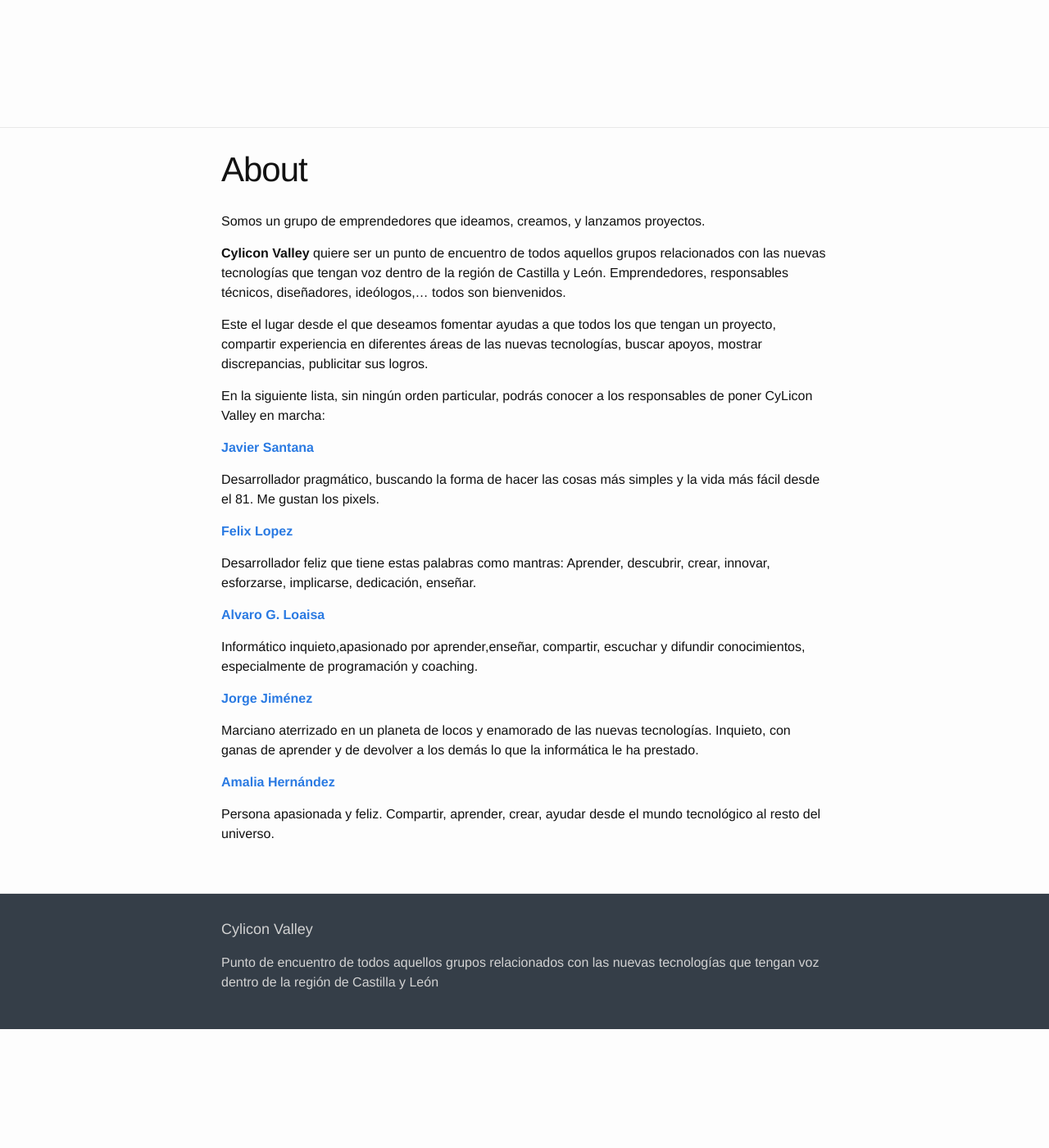
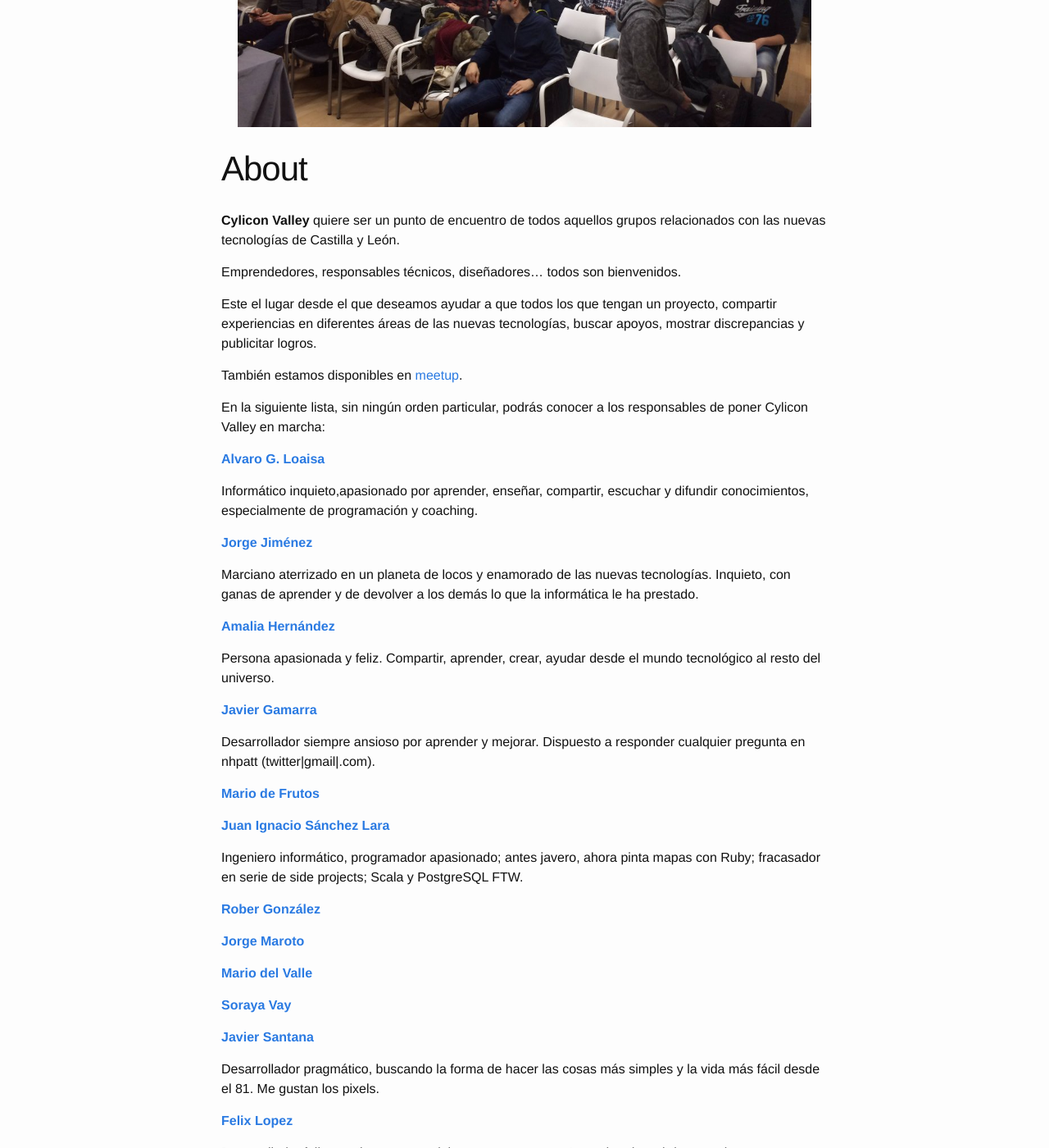
Before and after one commit to cyliconvalley/cyliconvalley.github.io, a Jekyll site: the page built from about.md, in a window 1280 px wide and 1400 px high, scrolled down 227 px. Shown: the whole window at 82% size. Built offline with Jekyll 4.4.1, drawn with Linux system fonts in a browser that asks for light colours; before the commit the page ends 1482 px from its top, so only the background shows below that.

Commit message:
rewrite about, page and small paragraph

```diff
--- a/about.md
+++ b/about.md
@@ -2,15 +2,48 @@
 layout: page
 title: About
 permalink: /about/
+cover: /assets/cylicon_valley.png
 navigation_title: About
 ---
-Somos un grupo de emprendedores que ideamos, creamos, y lanzamos proyectos.
+**Cylicon Valley** quiere ser un punto de encuentro de todos aquellos grupos relacionados con las nuevas tecnologías de Castilla y León.
 
-**Cylicon Valley** quiere ser un punto de encuentro de todos aquellos grupos relacionados con las nuevas tecnologías que tengan voz dentro de la región de Castilla y León. Emprendedores, responsables técnicos, diseñadores, ideólogos,&#8230; todos son bienvenidos.
+Emprendedores, responsables técnicos, diseñadores&#8230; todos son bienvenidos.
 
-Este el lugar desde el que deseamos fomentar ayudas a que todos los que tengan un proyecto, compartir experiencia en diferentes áreas de las nuevas tecnologías, buscar apoyos, mostrar discrepancias, publicitar sus logros.
+Este el lugar desde el que deseamos ayudar a que todos los que tengan un proyecto, compartir experiencias en diferentes áreas de las nuevas tecnologías, buscar apoyos, mostrar discrepancias y publicitar logros.
 
-En la siguiente lista, sin ningún orden particular, podrás conocer a los responsables de poner CyLicon Valley en marcha:
+También estamos disponibles en [meetup](https://www.meetup.com/es-ES/Cylicon-Valley/).
+
+En la siguiente lista, sin ningún orden particular, podrás conocer a los responsables de poner Cylicon Valley en marcha:
+
+<a href="http://twitter.com/@aloaisa" target="_blank"><strong>Alvaro G. Loaisa</strong></a>
+
+Informático inquieto,apasionado por aprender, enseñar, compartir, escuchar y difundir conocimientos, especialmente de programación y coaching.
+
+<a href="http://twitter.com/@semurat" target="_blank"><strong>Jorge Jiménez</strong></a>
+
+Marciano aterrizado en un planeta de locos y enamorado de las nuevas tecnologías. Inquieto, con ganas de aprender y de devolver a los demás lo que la informática le ha prestado.
+
+<a href="http://twitter.com/@amaliahern" target="_blank"><strong>Amalia Hernández</strong> </a>
+
+Persona apasionada y feliz. Compartir, aprender, crear, ayudar desde el mundo tecnológico al resto del universo.
+
+<a href="http://twitter.com/@nhpatt" target="_blank"><strong>Javier Gamarra</strong></a>
+
+Desarrollador siempre ansioso por aprender y mejorar. Dispuesto a responder cualquier pregunta en nhpatt (twitter\|gmail\|.com).
+
+<a href="http://twitter.com/@ethervoid" target="_blank"><strong>Mario de Frutos</strong></a>
+
+<a href="http://twitter.com/@juanignaciosl" target="_blank"><strong>Juan Ignacio Sánchez Lara</strong></a>
+
+Ingeniero informático, programador apasionado; antes javero, ahora pinta mapas con Ruby; fracasador en serie de side projects; Scala y PostgreSQL FTW.
+
+<a href="http://twitter.com/@robergd" target="_blank"><strong>Rober González</strong></a>
+
+<a href="http://twitter.com/@patoroco" target="_blank"><strong>Jorge Maroto</strong></a>
+
+<a href="http://twitter.com/@maduil" target="_blank"><strong>Mario del Valle</strong></a>
+
+<a href="http://twitter.com/@sorayavay" target="_blank"><strong>Soraya Vay</strong></a>
 
 <a href="http://twitter.com/@javisantana" target="_blank"><strong>Javier Santana</strong></a>
 
@@ -19,15 +52,3 @@
 <a href="http://twitter.com/@flopezluis" target="_blank"><strong>Felix Lopez</strong></a>
 
 Desarrollador feliz que tiene estas palabras como mantras: Aprender, descubrir, crear, innovar, esforzarse, implicarse, dedicación, enseñar.
-
-<a href="http://twitter.com/@aloaisa" target="_blank"><strong>Alvaro G. Loaisa</strong></a>
-
-Informático inquieto,apasionado por aprender,enseñar, compartir, escuchar y difundir conocimientos, especialmente de programación y coaching.
-
-<a href="http://twitter.com/@semurat" target="_blank"><strong>Jorge Jiménez</strong></a>
-
-Marciano aterrizado en un planeta de locos y enamorado de las nuevas tecnologías. Inquieto, con ganas de aprender y de devolver a los demás lo que la informática le ha prestado.
-
-<a href="http://twitter.com/@amaliahern" target="_blank"><strong>Amalia Hernández</strong> </a>
-
-Persona apasionada y feliz. Compartir, aprender, crear, ayudar desde el mundo tecnológico al resto del universo.
--- a/index.html
+++ b/index.html
@@ -37,7 +37,7 @@
 	<div class="clearfix">
 
 		<h1 class="event-time-heading">{% if site.event_label %} {{site.event_label}} {% else %} Events {% endif %}
-			pasadas</h1>
+			anteriores</h1>
 		{% for post in site.posts %}
 
 		{% capture blogDate %}{{post.date | date: '%s' }}{% endcapture %}
```
Also changed, not shown: cylicon-valley.md (+1 -2 lines), assets/cylicon_valley.png (added).
